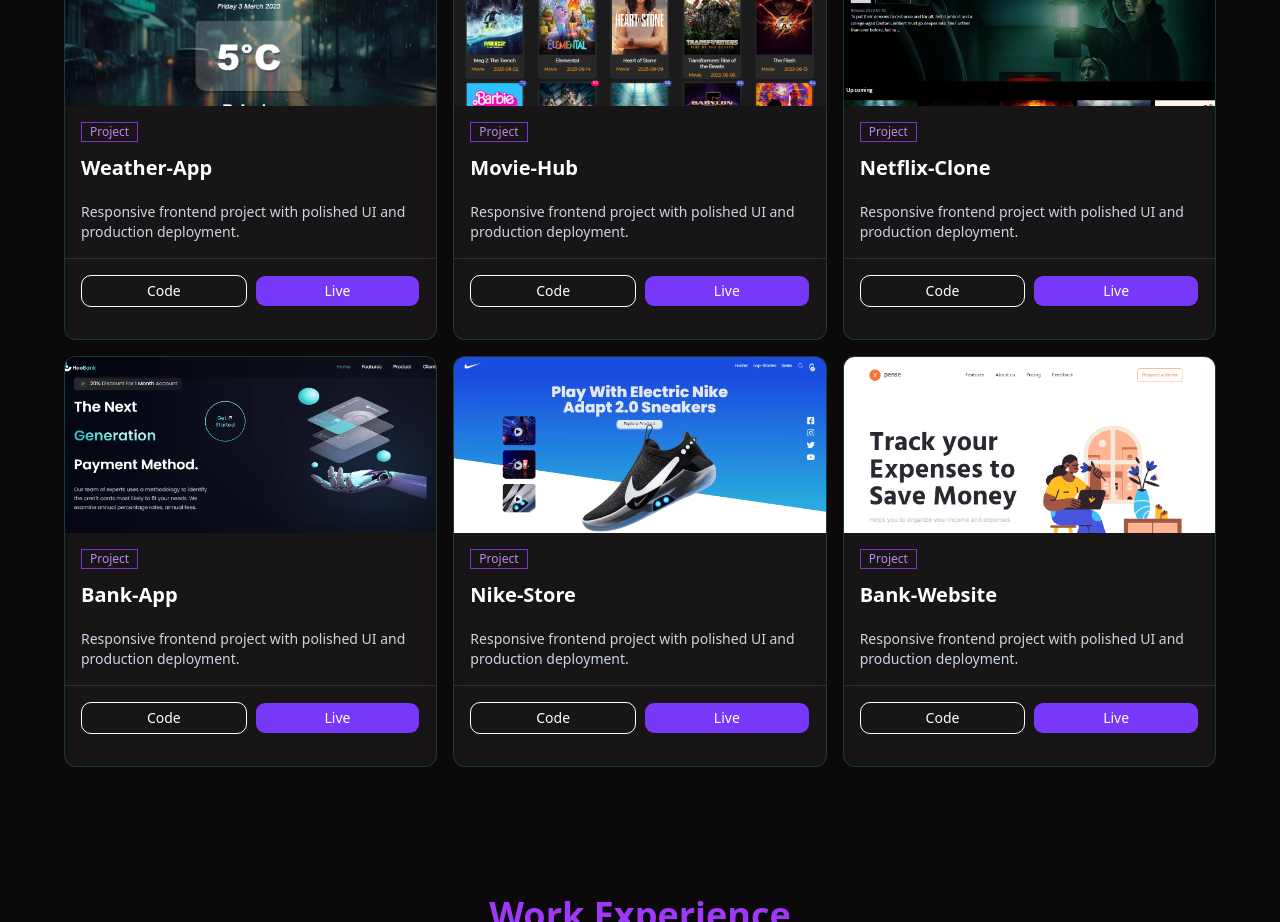
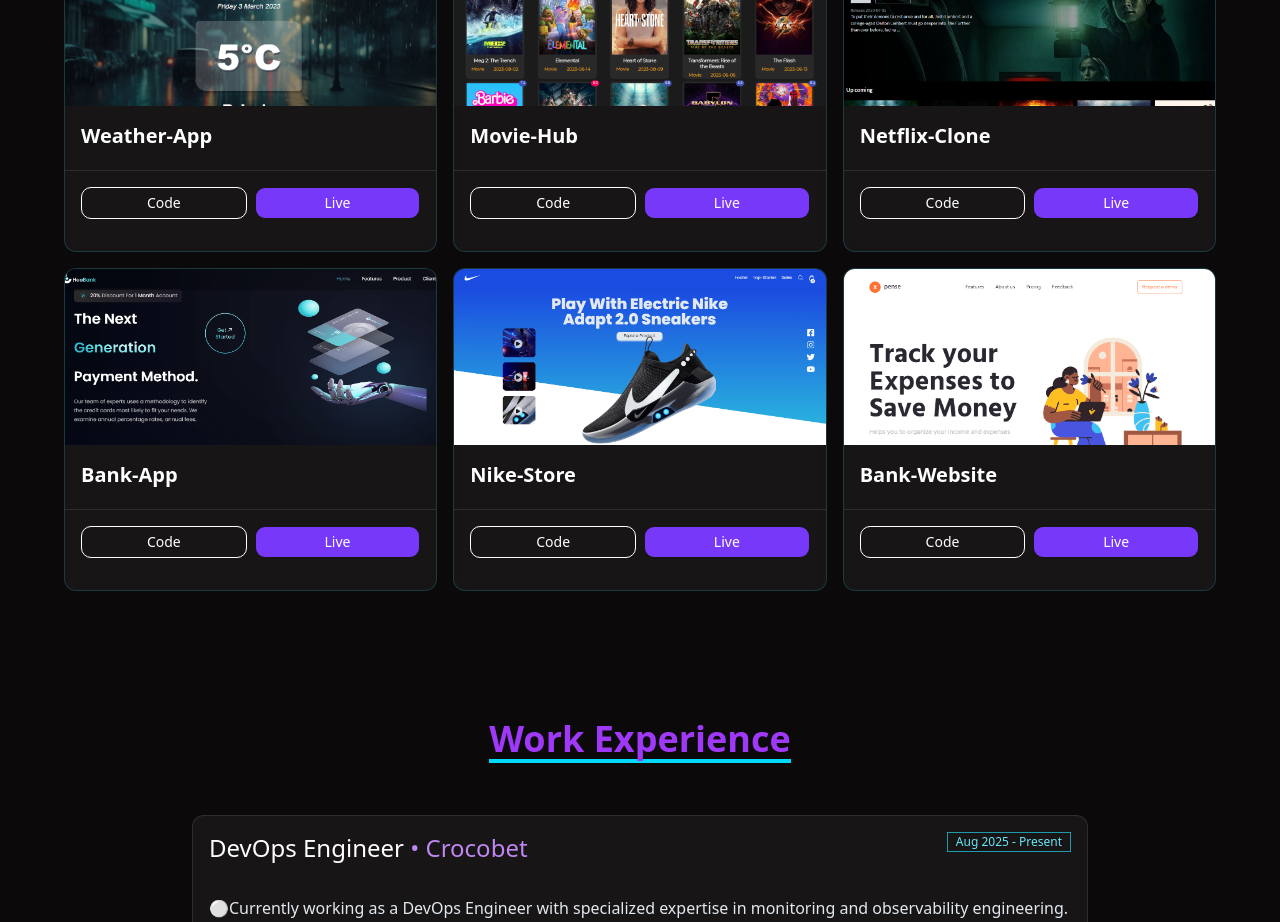
Before and after one commit to TatoZhvania/Portfolio, a React (Vite) app: page / in a window 1280 px wide. Shown: the part 2560-3482 px from the top of the page. Built offline with nearby package versions, Linux system fonts and the light colour scheme.

Commit message:
refactor: remove Badge component from Works and clean up Card structure

```diff
--- a/src/components/Works.jsx
+++ b/src/components/Works.jsx
@@ -1,6 +1,5 @@
 import { projects } from '../data';
 import { Card, CardContent, CardFooter, CardHeader, CardTitle } from '@/components/ui/card';
-import { Badge } from '@/components/ui/badge';
 import { Button } from '@/components/ui/button';
 
 const Works = () => {
@@ -30,14 +29,11 @@
                 >
                   <img src={image} alt={title} className="h-44 w-full object-cover object-top" />
                   <CardHeader className="pb-1">
-                    <Badge variant="outline" className="border-[#9f38f9]/80 text-[#c087f2]">
-                      Project
-                    </Badge>
-                    <CardTitle className="pt-2 text-xl font-semibold">{title}</CardTitle>
+                    <CardTitle className="text-xl font-semibold">{title}</CardTitle>
                   </CardHeader>
-                  <CardContent className="pt-0 text-sm text-slate-300">
+                  {/* <CardContent className="pt-0 text-sm text-slate-300">
                     Responsive frontend project with polished UI and production deployment.
-                  </CardContent>
+                  </CardContent> */}
                   <CardFooter className="grid grid-cols-2 gap-2 border-t border-white/10 bg-transparent">
                     <Button
                       asChild
```
